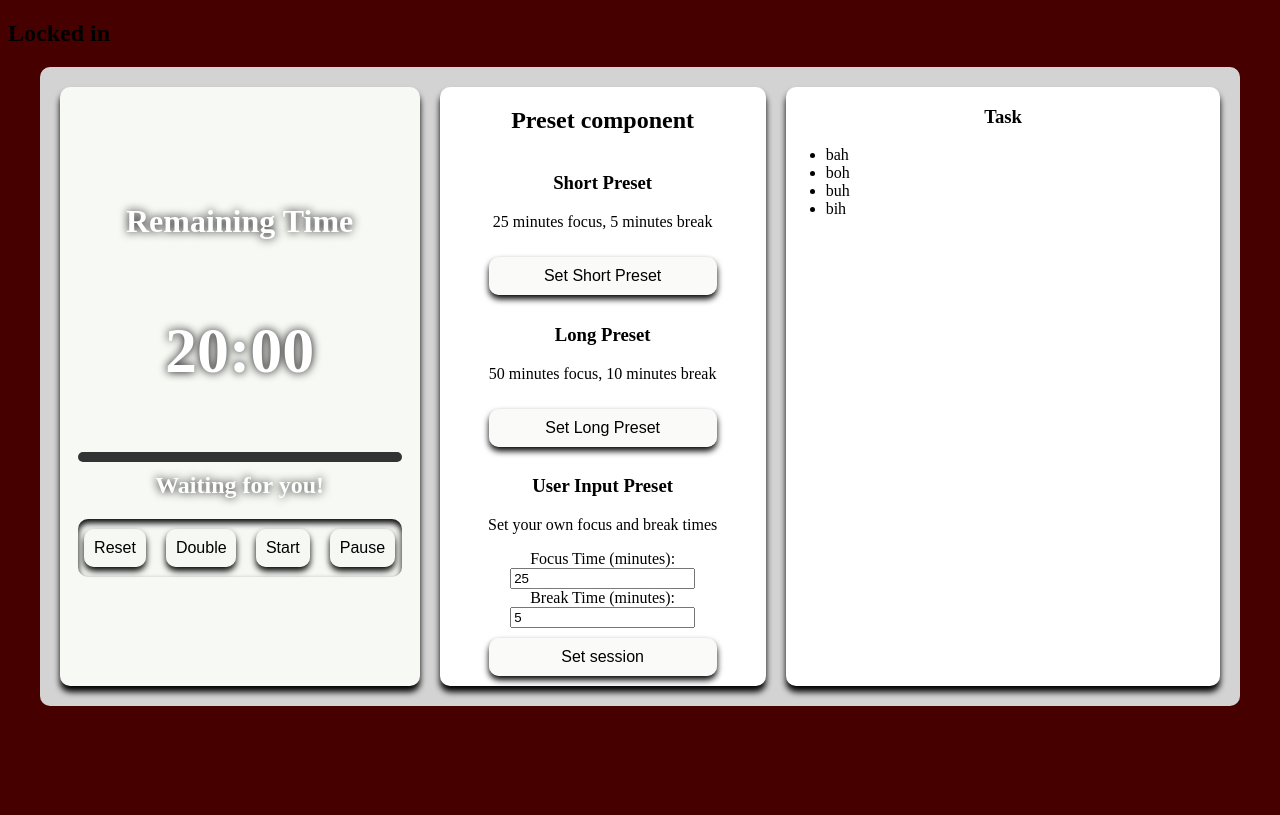
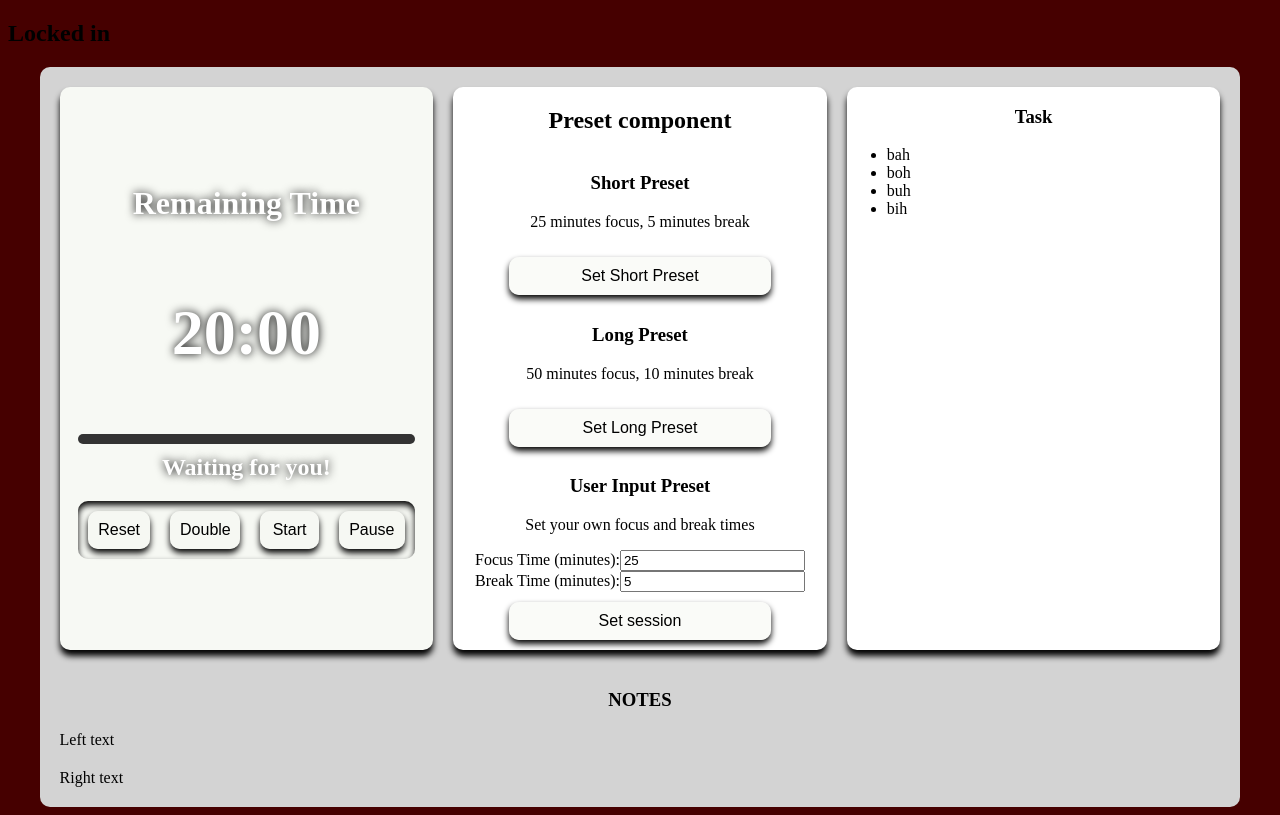
Before and after one commit to Nyups/Focus_app, a Vue app in the folder frontend/: page / in a window 1280 px wide. Built offline with nearby package versions, Linux system fonts and the light colour scheme.

Commit message:
fighting CSS help

```diff
--- a/frontend/src/components/notes/notes_view.vue
+++ b/frontend/src/components/notes/notes_view.vue
@@ -1,8 +1,29 @@
 <script setup lang="ts"></script>
 
 <template>
-<h1>NOTES</h1>
-<p></p>
+  <section class="notes">
+    <h1 class="heading">NOTES</h1>
+    <div class="left">
+      <p>Left text</p>
+    </div>
+    <div class="right">Right text</div>
+  </section>
 </template>
 
-<style scoped></style>
+<style scoped>
+.notes {
+  width: 100%;
+}
+
+.heading {
+  text-align: center;
+}
+
+.left {
+  margin: 20px;
+}
+
+.right {
+  margin: 20px
+}
+</style>
--- a/frontend/src/components/render_area.vue
+++ b/frontend/src/components/render_area.vue
@@ -4,6 +4,7 @@ import Timer_display from '../components/Timer/Timer_display.vue';
 import Session_counter from '../components/Timer/Session_counter.vue';
 import session_preset from '../components/Settings/session_preset.vue';
 import task_view from './tasks/task_view.vue';
+import notes_view from './notes/notes_view.vue';
 
 import { ref } from 'vue';
 // Utility imports
@@ -39,6 +40,9 @@ const statisticsWindow = ref(false);
 </script>
 <template>
 
+<div class="dashboard">
+  <div class="top-row">
+    <div class="timer-column">
 <Timer_display
 class="timer-display"
 :play-status="playStatus"
@@ -58,6 +62,7 @@ class="statistics"
         :session-count="sessionCount"
         :study-time="studyTime"
       />
+    </div>
 
 <session_preset
 :preset-window="presetWindow"
@@ -66,20 +71,44 @@ class="statistics"
 @user-input-preset="userInputPreset"
 />
 
-<task_view/>
+<task_view />
+  </div>
 
+  <notes_view />
+</div>
 
 
 </template>
 
 <style scoped>
+.dashboard {
+  display: flex;
+  flex-direction: column;
+  width: 100%;
+}
+
+.top-row {
+  display: grid;
+  grid-template-columns: repeat(3, minmax(0, 1fr));
+  align-items: stretch;
+  gap: 20px;
+  margin: 20px;
+}
+
+.top-row :deep(.timer-display),
+.top-row :deep(.preset-container),
+.top-row :deep(.render) {
+  width: 100%;
+  margin: 0;
+}
+
 
 .heading {
   text-align: center;
 }
 
 .timer-display {
-  margin: 20px 20px;
+  height: 100%;
 }
 
 .settings {
--- a/frontend/src/components/tasks/task_view.vue
+++ b/frontend/src/components/tasks/task_view.vue
@@ -21,7 +21,7 @@
   margin: 20px 20px;
   box-shadow: 0 6px 6px rgba(0, 0, 0, 1);
   border-radius: 10px;
-  width: 40%;
+  width: 100%;
 }
 
 .heading {
```
Lines whose indentation alone changed are shown as unchanged.
